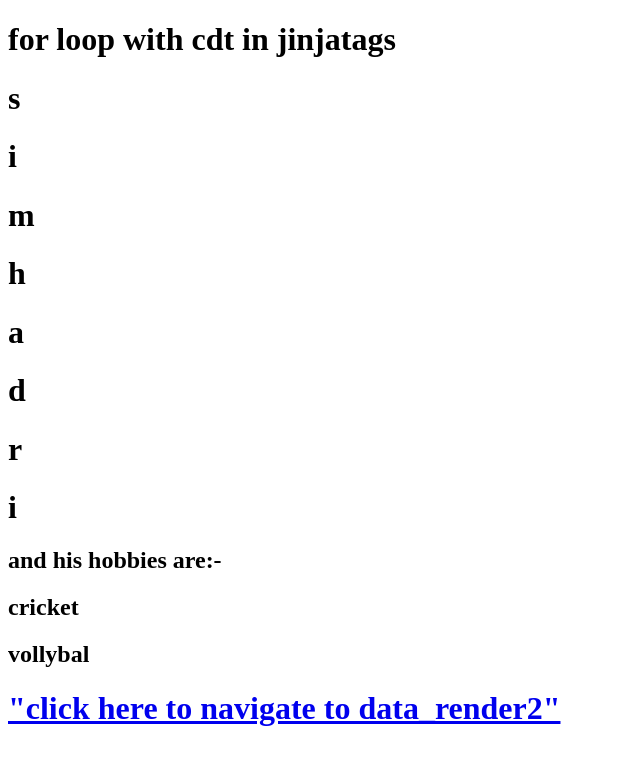
After one commit to simhadrigithub/project17, a Django app: page /data_render3/ in a window 1280 px wide. The commit adds this page. Shown: the top 765 px of the page, without its empty margins (0-640 px from the left). Run offline with Django 4.2, Linux system fonts and the light colour scheme.

Commit message:
first commit

```diff
--- a/app/views.py
+++ b/app/views.py
@@ -5,6 +5,14 @@ d={'name':'simha','age':21}
 def data_render(request):
     return render(request,'data_render.html',context=d)
 
-d={'a':20,'b':30,'c':50}
+d1={'a':200,'b':300,'c':50}
 def data_render1(request):
-    return render(request,'data_render1.html',context=d)
+    return render(request,'data_render1.html',context=d1)
+
+d2={'a':20,'b':30,'c':50}
+def data_render2(request):
+    return render(request,'data_render2.html',context=d2)
+
+d3={'name':'simhadri','age':21,'hobbies':['cricket','vollybal']}
+def data_render3(request):
+    return render(request,'data_render3.html',context=d3)
--- a/project17/urls.py
+++ b/project17/urls.py
@@ -22,4 +22,6 @@ urlpatterns = [
     path('admin/', admin.site.urls),
     path('data_render/',data_render,name='data_render'),
     path('data_render1/',data_render1,name='data_render1'),
+    path('data_render2/',data_render2,name='data_render2'),
+    path('data_render3/',data_render3,name='data_render3'),
 ]
--- a/templates/data_render1.html
+++ b/templates/data_render1.html
@@ -22,6 +22,10 @@
              {% endif %}
         {% endif %}
 
+    <h1>
+        <a href="{% url 'data_render' %}" >click here to navigate to data_render </a>
+    </h1>
+
 
 </body>
 </html>
--- /dev/null
+++ b/templates/data_render3.html
@@ -0,0 +1,22 @@
+<!DOCTYPE html>
+<html lang="en">
+<head>
+    <meta charset="UTF-8">
+    <meta name="viewport" content="width=device-width, initial-scale=1.0">
+    <title>Document</title>
+</head>
+<body>
+    <h1>for loop with cdt in jinjatags</h1>
+
+        {% for i in name %}
+        <h1>{{i}}</h1>
+        {% endfor %}
+
+    <h2>and his hobbies are:-</h2>
+    {% for h in hobbies %}
+    <h2>{{h}}</h2>
+    {% endfor %}
+
+   <h1> <a href="{% url 'data_render2' %}"> "click here to navigate to data_render2"</a> </h1>
+</body>
+</html>
```
Also changed, not shown: templates/data_render2.html (added, +18 -0 lines).
